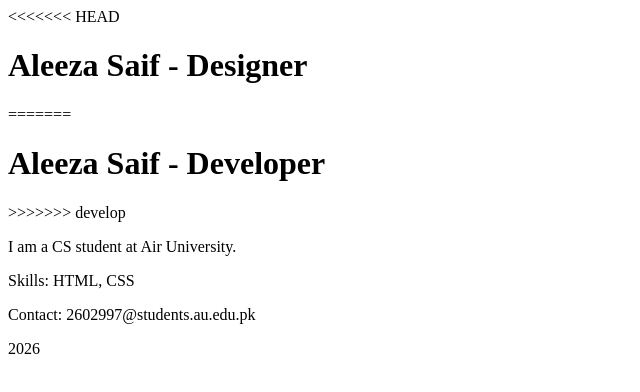
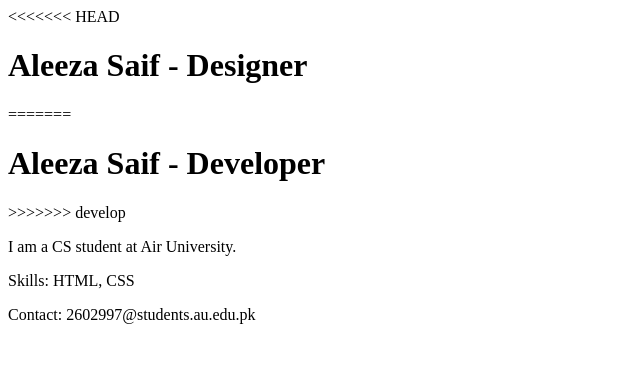
Before and after one commit to 2602997/2602997-portfolio, a plain HTML site: page index.html in a window 1280 px wide. Shown: the full height of the page, 0-640 px from the left. Drawn offline with Linux system fonts and the light colour scheme.

Commit message:
Revert "Add footer"
This reverts commit ba124b2f55667c47dc05ebb3b2ad30ca51847b22.

```diff
--- a/index.html
+++ b/index.html
@@ -6,4 +6,3 @@
 <p>I am a CS student at Air University.</p>
 <p>Skills: HTML, CSS</p>
 <p>Contact: 2602997@students.au.edu.pk</p>
-<footer>2026</footer>
```
